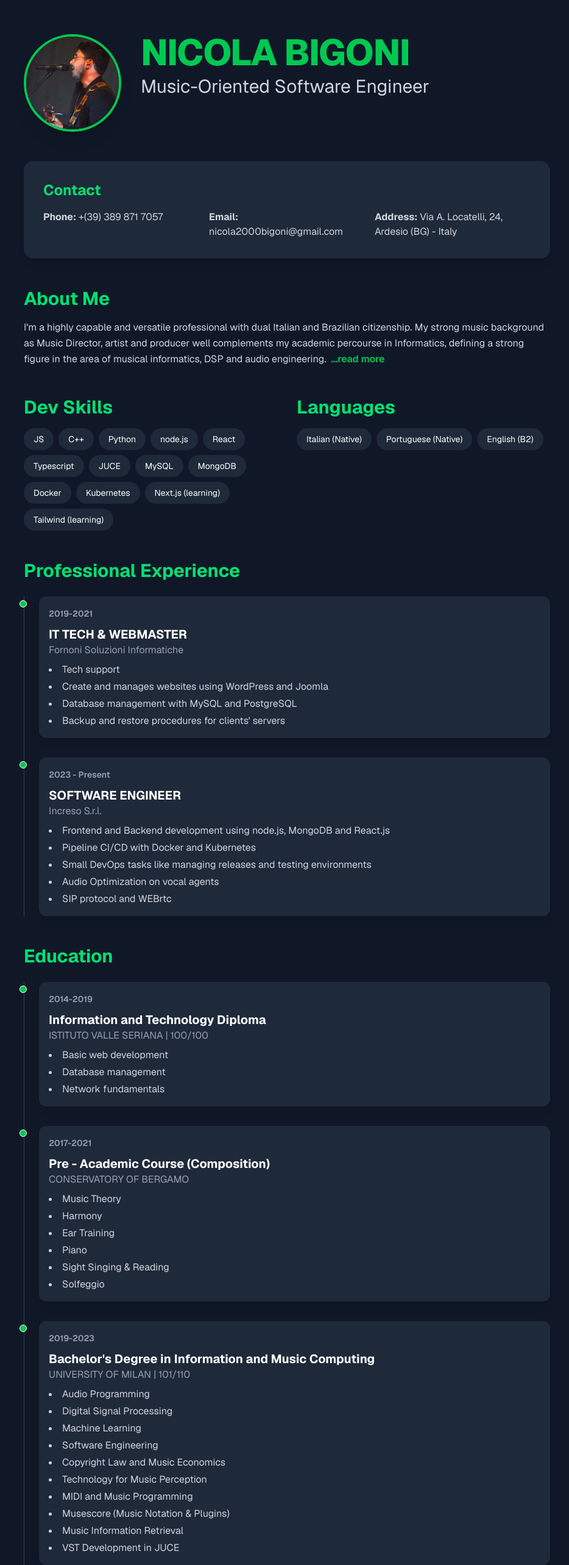
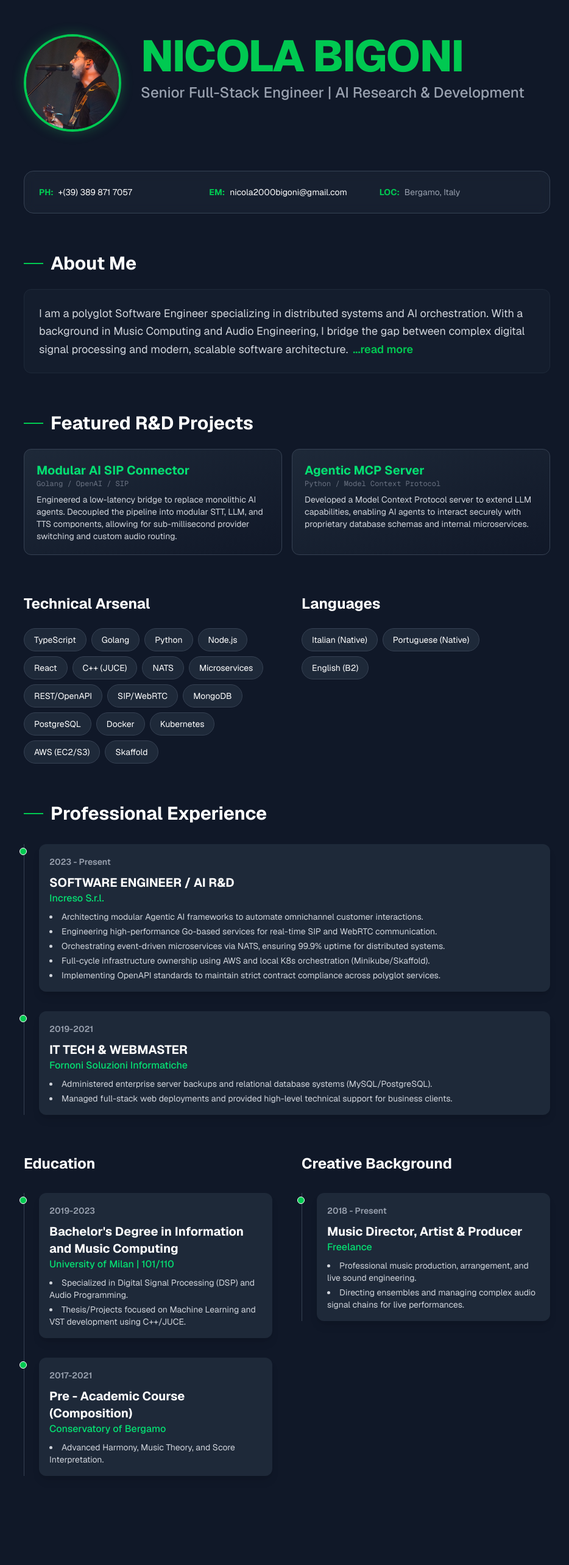
Before and after one commit to NicolaBigoni/nicolabigoniCV, a Next.js app: page / in a window 1280 px wide. Shown: the part 40-2606 px from the top of the page at 61% size, without its empty margins (169-1103 px from the left). Built offline with nearby package versions, Linux system fonts and the light colour scheme.

Commit message:
updates
Updated personal information, skills, and project details. Enhanced styling and structure of the page.

```diff
--- a/src/app/page.tsx
+++ b/src/app/page.tsx
@@ -12,7 +12,7 @@ const DevSkills = ({ skills }: DevSkillsProps) => {
       {skills.map((skill, index) => (
         <span
           key={index}
-          className="bg-gray-800 text-sm px-4 py-2 rounded-full transition-colors duration-300 hover:bg-green-500 hover:text-white"
+          className="bg-gray-800 text-sm px-4 py-2 rounded-full transition-colors duration-300 hover:bg-green-500 hover:text-white border border-gray-700 hover:border-green-500"
         >
           {skill}
         </span>
@@ -30,7 +30,7 @@ const LanguageSkills = ({ languages }: Languages) => {
       {languages.map((lang, index) => (
         <span
           key={index}
-          className="bg-gray-800 text-sm px-4 py-2 rounded-full transition-colors duration-300 hover:bg-green-500 hover:text-white"
+          className="bg-gray-800 text-sm px-4 py-2 rounded-full transition-colors duration-300 hover:bg-green-500 hover:text-white border border-gray-700 hover:border-green-500"
         >
           {lang}
         </span>
@@ -38,6 +38,7 @@ const LanguageSkills = ({ languages }: Languages) => {
     </div>
   );
 };
+
 type TimelineItem = {
   years: string;
   title: string;
@@ -55,11 +56,11 @@ const Timeline = ({ items }: TimelineWorks) => {
       {items.map((item, index) => (
         <div key={index} className="relative group">
           <div className="absolute w-3 h-3 bg-green-500 rounded-full mt-1.5 -left-8 border border-white transition-transform duration-300 group-hover:scale-125"></div>
-          <div className="p-4 bg-gray-800 rounded-xl shadow-lg transition-transform duration-300 group-hover:scale-[1.02]">
+          <div className="p-4 bg-gray-800 rounded-xl shadow-lg transition-transform duration-300 group-hover:scale-[1.02] border border-transparent hover:border-green-500/30">
             <time className="text-sm font-semibold leading-none text-gray-400">{item.years}</time>
             <h3 className="text-xl font-bold mt-2">{item.title}</h3>
-            <p className="text-gray-400">{item.subtitle}</p>
-            <ul className="mt-2 list-disc list-inside space-y-1 text-gray-300">
+            <p className="text-green-400 font-medium">{item.subtitle}</p>
+            <ul className="mt-2 list-disc list-inside space-y-1 text-gray-300 text-sm">
               {item.details.map((detail: string, i: number) => (
                 <li key={i}>{detail}</li>
               ))}
@@ -76,81 +77,70 @@ export default function Home() {
 
   const personalData = {
     name: "NICOLA BIGONI",
-    title: "Music-Oriented Software Engineer",
-    aboutMe: "I'm a highly capable and versatile professional with dual Italian and Brazilian citizenship. My strong music background as Music Director, artist and producer well complements my academic percourse in Informatics, defining a strong figure in the area of musical informatics, DSP and audio engineering.",
-    expandedAboutMe: "I'm a passionate developer. My dream position would be one where i can blend my passions for music and coding. I'm very flexible on languages and types of work",
+    title: "Senior Full-Stack Engineer | AI Research & Development",
+    aboutMe: "I am a polyglot Software Engineer specializing in distributed systems and AI orchestration. With a background in Music Computing and Audio Engineering, I bridge the gap between complex digital signal processing and modern, scalable software architecture.",
+    expandedAboutMe: "Currently, I focus on R&D for autonomous AI agents, engineering modular pipelines that integrate LLMs with real-time communication protocols (SIP/WebRTC). I thrive in environments that require high-performance backend logic (Go/Node) and sophisticated frontend interactions (React). My goal is to push the boundaries of how AI interacts with human-centric interfaces.",
     contact: {
       phone: "+(39) 389 871 7057",
       email: "nicola2000bigoni@gmail.com",
-      location: "Via A. Locatelli, 24, Ardesio (BG) - Italy",
+      location: "Bergamo, Italy",
     },
-    devSkills: ["JS", "C++", "Python", "node.js", "React", "Typescript", "JUCE", "MySQL", "MongoDB", "Docker", "Kubernetes", "Next.js (learning)", "Tailwind (learning)"],
+    devSkills: [
+      "TypeScript", "Golang", "Python", "Node.js", "React", "C++ (JUCE)",
+      "NATS", "Microservices", "REST/OpenAPI", "SIP/WebRTC",
+      "MongoDB", "PostgreSQL", "Docker", "Kubernetes", "AWS (EC2/S3)", "Skaffold"
+    ],
     languages: ["Italian (Native)", "Portuguese (Native)", "English (B2)"],
+    projects: [
+      {
+        title: "Modular AI SIP Connector",
+        tech: "Golang / OpenAI / SIP",
+        desc: "Engineered a low-latency bridge to replace monolithic AI agents. Decoupled the pipeline into modular STT, LLM, and TTS components, allowing for sub-millisecond provider switching and custom audio routing."
+      },
+      {
+        title: "Agentic MCP Server",
+        tech: "Python / Model Context Protocol",
+        desc: "Developed a Model Context Protocol server to extend LLM capabilities, enabling AI agents to interact securely with proprietary database schemas and internal microservices."
+      }
+    ],
+    experience: [
+      {
+        years: "2023 - Present",
+        title: "SOFTWARE ENGINEER / AI R&D",
+        subtitle: "Increso S.r.l.",
+        details: [
+          "Architecting modular Agentic AI frameworks to automate omnichannel customer interactions.",
+          "Engineering high-performance Go-based services for real-time SIP and WebRTC communication.",
+          "Orchestrating event-driven microservices via NATS, ensuring 99.9% uptime for distributed systems.",
+          "Full-cycle infrastructure ownership using AWS and local K8s orchestration (Minikube/Skaffold).",
+          "Implementing OpenAPI standards to maintain strict contract compliance across polyglot services."
+        ],
+      },
+      {
+        years: "2019-2021",
+        title: "IT TECH & WEBMASTER",
+        subtitle: "Fornoni Soluzioni Informatiche",
+        details: [
+          "Administered enterprise server backups and relational database systems (MySQL/PostgreSQL).",
+          "Managed full-stack web deployments and provided high-level technical support for business clients."
+        ],
+      },
+    ],
     education: [
       {
-        years: "2014-2019",
-        title: "Information and Technology Diploma",
-        subtitle: "ISTITUTO VALLE SERIANA | 100/100",
+        years: "2019-2023",
+        title: "Bachelor's Degree in Information and Music Computing",
+        subtitle: "University of Milan | 101/110",
         details: [
-          "Basic web development",
-          "Database management",
-          "Network fundamentals"
+          "Specialized in Digital Signal Processing (DSP) and Audio Programming.",
+          "Thesis/Projects focused on Machine Learning and VST development using C++/JUCE."
         ],
       },
       {
         years: "2017-2021",
         title: "Pre - Academic Course (Composition)",
-        subtitle: "CONSERVATORY OF BERGAMO",
-        details: [
-          "Music Theory",
-          "Harmony",
-          "Ear Training",
-          "Piano",
-          "Sight Singing & Reading",
-          "Solfeggio"
-        ],
-      },
-      {
-        years: "2019-2023",
-        title: "Bachelor's Degree in Information and Music Computing",
-        subtitle: "UNIVERSITY OF MILAN | 101/110",
-        details: [
-          "Audio Programming",
-          "Digital Signal Processing",
-          "Machine Learning",
-          "Software Engineering",
-          "Copyright Law and Music Economics",
-          "Technology for Music Perception",
-          "MIDI and Music Programming",
-          "Musescore (Music Notation & Plugins)",
-          "Music Information Retrieval",
-          "VST Development in JUCE"
-        ],
-      },
-    ],
-    experience: [
-      {
-        years: "2019-2021",
-        title: "IT TECH & WEBMASTER",
-        subtitle: "Fornoni Soluzioni Informatiche",
-        details: [
-          "Tech support",
-          "Create and manages websites using WordPress and Joomla",
-          "Database management with MySQL and PostgreSQL",
-          "Backup and restore procedures for clients' servers",
-        ],
-      },
-      {
-        years: "2023 - Present",
-        title: "SOFTWARE ENGINEER",
-        subtitle: "Increso S.r.l.",
-        details: [
-          "Frontend and Backend development using node.js, MongoDB and React.js",
-          "Pipeline CI/CD with Docker and Kubernetes",
-          "Small DevOps tasks like managing releases and testing environments",
-          "Audio Optimization on vocal agents",
-          "SIP protocol and WEBrtc"
-        ],
+        subtitle: "Conservatory of Bergamo",
+        details: ["Advanced Harmony, Music Theory, and Score Interpretation."],
       },
     ],
     musicExperience: [
@@ -159,110 +149,123 @@ export default function Home() {
         title: "Music Director, Artist & Producer",
         subtitle: "Freelance",
         details: [
-          "Composition, arrangement, and production of original music.",
-          "Directed musical performances and managed sound engineering.",
-          "Collaborated with various artists on recording and live projects."
+          "Professional music production, arrangement, and live sound engineering.",
+          "Directing ensembles and managing complex audio signal chains for live performances."
         ],
-      },
-      {
-        years: "2024-2025",
-        title: "International Wind Band Conducting Course",
-        subtitle: "Club Culturale Musica Viva",
-        details: [
-          "Conducting techniques for wind bands",
-          "Score reading and interpretation",
-          "Rehearsal strategies and leadership skills"
-        ],
-      },
+      }
     ]
   };
 
   return (
-    <div className="bg-gray-900 text-white min-h-screen font-sans">
+    <div className="bg-gray-900 text-white min-h-screen font-sans selection:bg-green-500/30">
       <main className="container mx-auto px-4 py-12 md:py-24 max-w-4xl">
 
-        {/* Intestazione e foto */}
-        <header className="flex flex-col md:flex-row items-center md:items-start gap-8 mb-12">
+        {/* Header */}
+        <header className="flex flex-col md:flex-row items-center md:items-start gap-8 mb-16">
           <div className="flex-shrink-0">
-            {/* Sostituisci l'URL con la tua immagine */}
-            <div className="w-32 h-32 md:w-40 md:h-40 rounded-full overflow-hidden border-4 border-green-500 shadow-xl transition-transform duration-500 hover:scale-105">
+            <div className="w-32 h-32 md:w-40 md:h-40 rounded-full overflow-hidden border-4 border-green-500 shadow-[0_0_20px_rgba(34,197,94,0.3)] transition-transform duration-500 hover:scale-105">
               <img
                 src="/nicola-bigoni.jpg"
                 alt="Nicola Bigoni"
-                width={160}
-                height={160}
                 className="w-full h-full object-cover"
               />
             </div>
           </div>
           <div className="text-center md:text-left">
-            <h1 className="text-5xl md:text-6xl font-extrabold tracking-tight text-green-500">
+            <h1 className="text-5xl md:text-7xl font-extrabold tracking-tight text-green-500 mb-2">
               {personalData.name}
             </h1>
-            <p className="text-2xl md:text-3xl mt-2 text-gray-300">{personalData.title}</p>
+            <p className="text-xl md:text-2xl text-gray-400 font-medium">{personalData.title}</p>
           </div>
         </header>
 
-        {/* Informazioni di contatto */}
-        <section className="bg-gray-800 p-8 rounded-2xl shadow-lg mb-12">
-          <h2 className="text-2xl font-bold text-green-400 mb-4">Contact</h2>
-          <div className="grid grid-cols-1 md:grid-cols-3 gap-4 text-gray-300">
-            <a href={`tel:${personalData.contact.phone}`} className="hover:text-green-300 transition-colors duration-200">
-              <span className="font-bold">Phone:</span> {personalData.contact.phone}
+        {/* Contact Bar */}
+        <section className="bg-gray-800/50 backdrop-blur-sm p-6 rounded-2xl border border-gray-700 mb-16">
+          <div className="grid grid-cols-1 md:grid-cols-3 gap-6 text-sm">
+            <a href={`tel:${personalData.contact.phone}`} className="flex items-center gap-2 hover:text-green-400 transition-colors">
+              <span className="text-green-500 font-bold">PH:</span> {personalData.contact.phone}
             </a>
-            <a href={`mailto:${personalData.contact.email}`} className="hover:text-green-300 transition-colors duration-200">
-              <span className="font-bold">Email:</span> {personalData.contact.email}
+            <a href={`mailto:${personalData.contact.email}`} className="flex items-center gap-2 hover:text-green-400 transition-colors text-xs md:text-sm overflow-hidden">
+              <span className="text-green-500 font-bold">EM:</span> {personalData.contact.email}
             </a>
-            <p><span className="font-bold">Address:</span> {personalData.contact.location}</p>
+            <div className="flex items-center gap-2 text-gray-400">
+              <span className="text-green-500 font-bold">LOC:</span> {personalData.contact.location}
+            </div>
           </div>
         </section>
 
         {/* About Me */}
-        <section className="mb-12">
-          <h2 className="text-3xl font-bold text-green-400 mb-4">About Me</h2>
-          <p
-            className="text-gray-300 leading-relaxed cursor-pointer"
+        <section className="mb-16">
+          <h2 className="text-3xl font-bold text-white mb-6 flex items-center gap-3">
+            <span className="w-8 h-[2px] bg-green-500"></span> About Me
+          </h2>
+          <div
+            className="bg-gray-800/30 p-6 rounded-xl border border-gray-800 cursor-pointer hover:bg-gray-800/50 transition-all"
             onClick={() => setShowFullAboutMe(!showFullAboutMe)}
           >
-            {showFullAboutMe ? personalData.expandedAboutMe : personalData.aboutMe}
-            <span className="text-green-500 font-semibold ml-2">
-              {showFullAboutMe ? '...read less' : '...read more'}
-            </span>
-          </p>
+            <p className="text-gray-300 leading-relaxed text-lg">
+              {showFullAboutMe ? personalData.expandedAboutMe : personalData.aboutMe}
+              <button className="text-green-500 font-semibold ml-2 hover:underline">
+                {showFullAboutMe ? '...show less' : '...read more'}
+              </button>
+            </p>
+          </div>
+        </section>
+
+        {/* Featured Projects - NEW SECTION */}
+        <section className="mb-16">
+          <h2 className="text-3xl font-bold text-white mb-6 flex items-center gap-3">
+            <span className="w-8 h-[2px] bg-green-500"></span> Featured R&D Projects
+          </h2>
+          <div className="grid grid-cols-1 md:grid-cols-2 gap-4">
+            {personalData.projects.map((project, i) => (
+              <div key={i} className="p-5 bg-gradient-to-br from-gray-800 to-gray-900 rounded-xl border border-gray-700">
+                <h3 className="text-xl font-bold text-green-400">{project.title}</h3>
+                <p className="text-xs font-mono text-gray-500 mb-2">{project.tech}</p>
+                <p className="text-sm text-gray-300">{project.desc}</p>
+              </div>
+            ))}
+          </div>
         </section>
 
         {/* Skills */}
-        <section className="grid grid-cols-1 md:grid-cols-2 gap-8 mb-12">
+        <section className="grid grid-cols-1 md:grid-cols-2 gap-12 mb-16">
           <div>
-            <h2 className="text-3xl font-bold text-green-400 mb-4">Dev Skills</h2>
+            <h2 className="text-2xl font-bold text-white mb-6">Technical Arsenal</h2>
             <DevSkills skills={personalData.devSkills} />
           </div>
           <div>
-            <h2 className="text-3xl font-bold text-green-400 mb-4">Languages</h2>
+            <h2 className="text-2xl font-bold text-white mb-6">Languages</h2>
             <LanguageSkills languages={personalData.languages} />
           </div>
         </section>
 
-        {/* Esperienza professionale */}
-        <section className="mb-12">
-          <h2 className="text-3xl font-bold text-green-400 mb-6">Professional Experience</h2>
+        {/* Professional Experience */}
+        <section className="mb-16">
+          <h2 className="text-3xl font-bold text-white mb-8 flex items-center gap-3">
+            <span className="w-8 h-[2px] bg-green-500"></span> Professional Experience
+          </h2>
           <Timeline items={personalData.experience} />
         </section>
 
-        {/* Istruzione */}
-        <section className="mb-12">
-          <h2 className="text-3xl font-bold text-green-400 mb-6">Education</h2>
-          <Timeline items={personalData.education} />
-        </section>
+        {/* Education & Music */}
+        <div className="grid grid-cols-1 md:grid-cols-2 gap-12">
+          <section>
+            <h2 className="text-2xl font-bold text-white mb-8">Education</h2>
+            <Timeline items={personalData.education} />
+          </section>
+          <section>
+            <h2 className="text-2xl font-bold text-white mb-8">Creative Background</h2>
+            <Timeline items={personalData.musicExperience} />
+          </section>
+        </div>
 
-        {/* Esperienza e corsi musicali */}
-        <section className="mb-12">
-          <h2 className="text-3xl font-bold text-green-400 mb-6">Music Experience & Courses</h2>
-          <Timeline items={personalData.musicExperience} />
-        </section>
-      </main>{/* Footer */}
-      <footer className="mt-12 py-6 text-center text-gray-400 border-t border-gray-700">
-        <p>&copy; {new Date().getFullYear()} Nicola Bigoni. All rights reserved.</p>
+      </main>
+
+      <footer className="mt-24 py-12 text-center text-gray-500 border-t border-gray-800">
+        <p className="text-sm tracking-widest uppercase">
+          Built with Next.js & Tailwind • {new Date().getFullYear()} Nicola Bigoni
+        </p>
       </footer>
     </div>
   );
```
